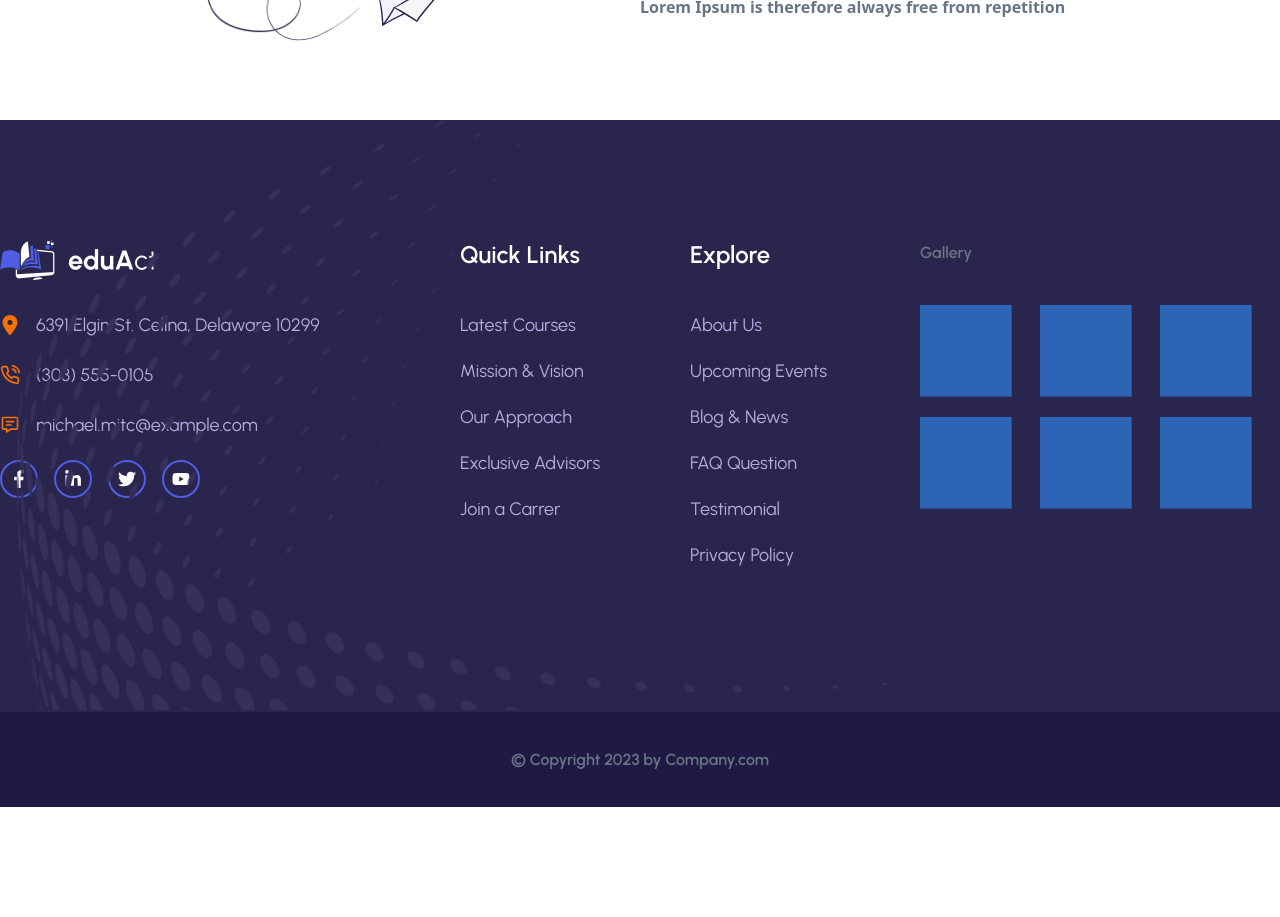
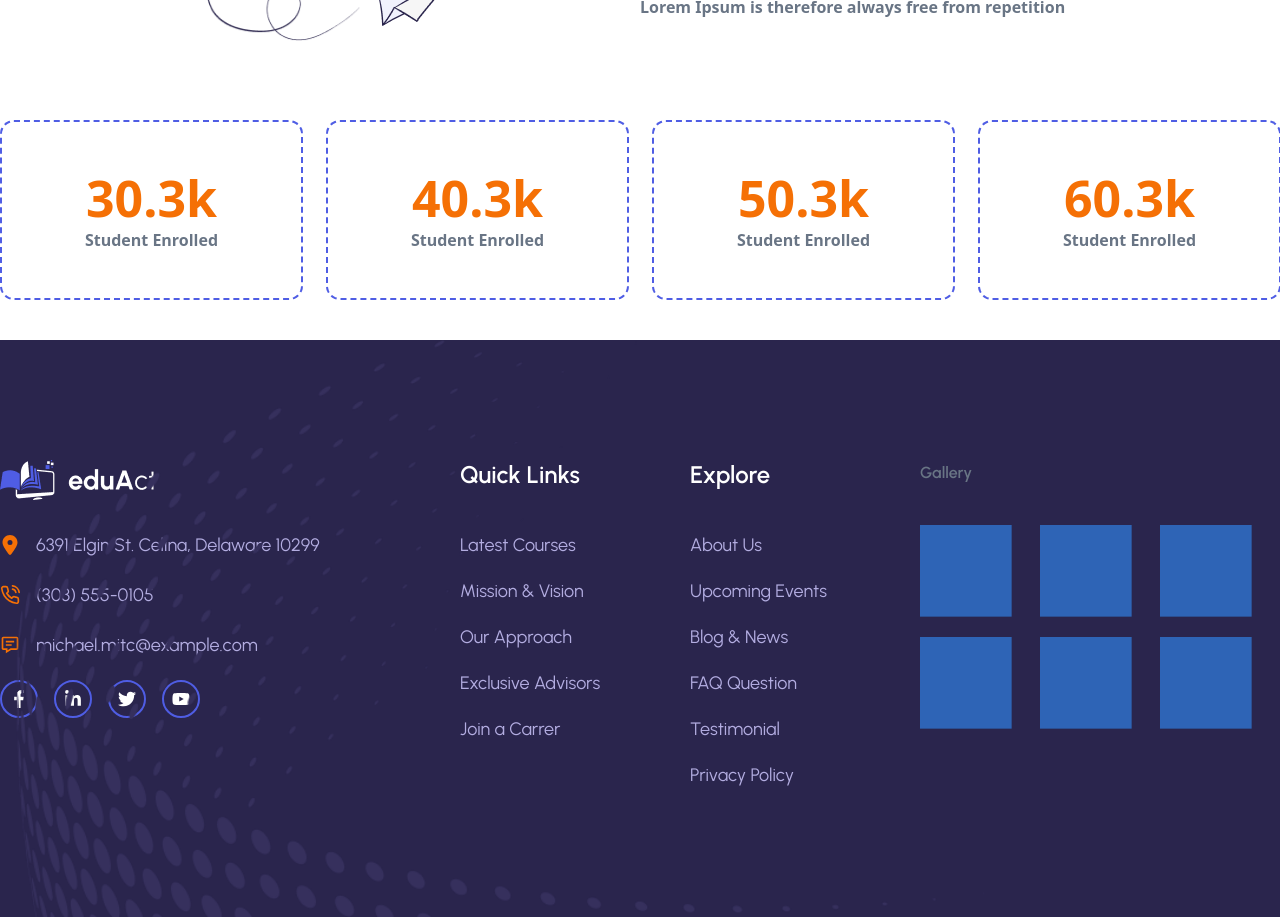
Before and after one commit to basudevkumer/eduact-frontend-design, a React (Vite) app: page /about in a window 1280 px wide. Shown: the part 860-1777 px from the top of the page. Before the commit the page ends 1667 px from the top, so only its background shows below. Built offline with nearby package versions, Linux system fonts and the light colour scheme.

Commit message:
Make: make reuse four card

```diff
--- a/src/component/about/About.jsx
+++ b/src/component/about/About.jsx
@@ -1,4 +1,4 @@
-import React from 'react'
+import BorderDashedcard from '../commonComponent/BorderDashedcard';
 import Container from '../commonComponent/Container'
 import { FaChevronRight } from "react-icons/fa";
 
@@ -86,6 +86,9 @@ function AboutSection() {
                     </div>
 
                 </div>
+
+
+                <BorderDashedcard/>
             </Container>
         </div>
     )
--- /dev/null
+++ b/src/component/commonComponent/BorderDashedcard.jsx
@@ -0,0 +1,29 @@
+import React from 'react'
+
+function BorderDashedcard() {
+
+    const borderDashed = [
+        { id: 1, rating: "30.3k", title: "student enrolled" },
+        { id: 2, rating: "40.3k", title: "student enrolled" },
+        { id: 3, rating: "50.3k", title: "student enrolled" },
+        { id: 4, rating: "60.3k", title: "student enrolled" },
+    ]
+
+    return (
+        <div className='grid grid-cols-4 gap-6'>
+            {borderDashed.map((item) => (
+                <div
+                    key={item.id}
+                    className='border-2 border-dashed border-[#4F5DE4] rounded-[14px] bg-white px-6 py-4 w-[303px] h-[180px] flex flex-col justify-center items-center text-center mb-10'
+                >
+                    <h2 className='text-[50px] font-bold leading-[60px] text-[#F57005]'>
+                        {item.rating}
+                    </h2>
+                    <p className='capitalize'>{item.title}</p>
+                </div>
+            ))}
+        </div>
+    )
+}
+
+export default BorderDashedcard
```
